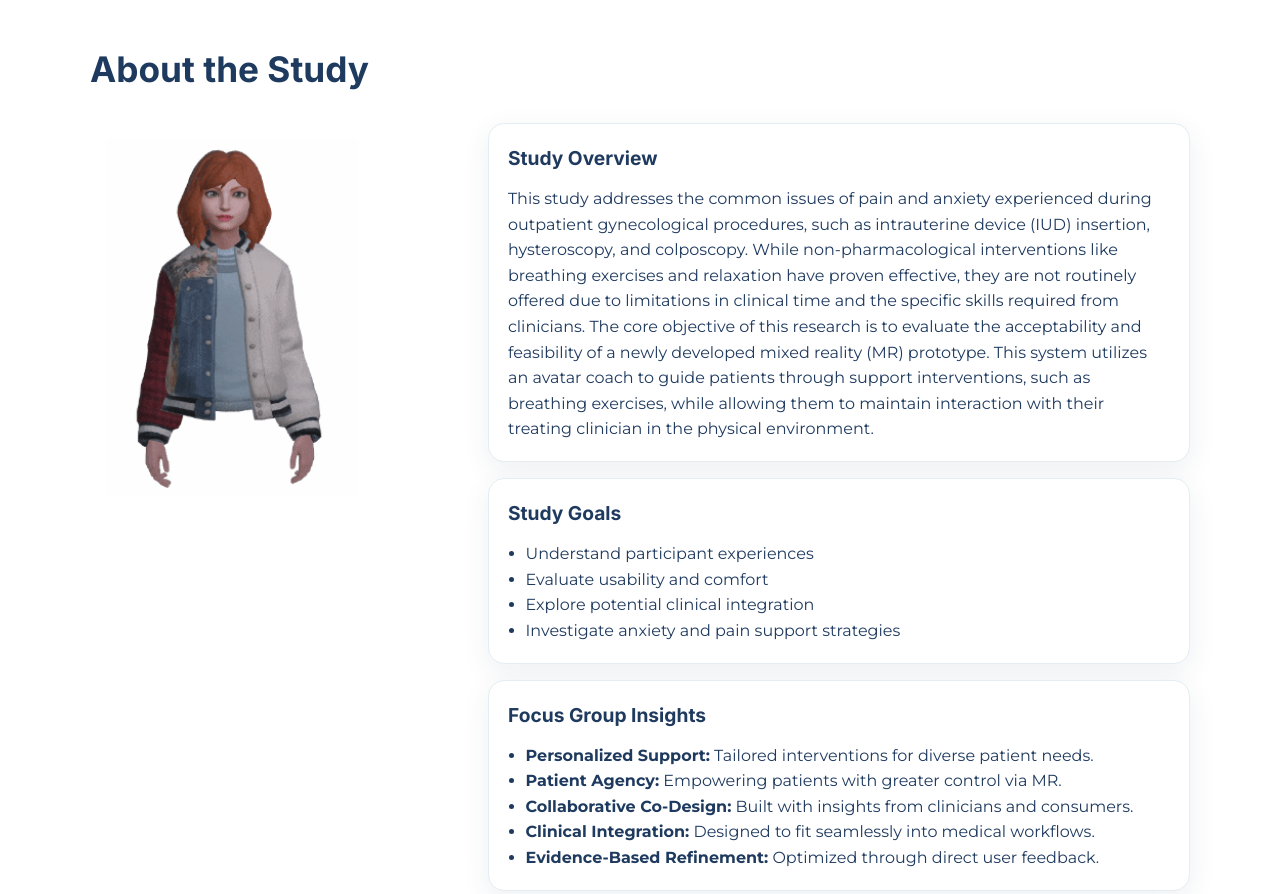
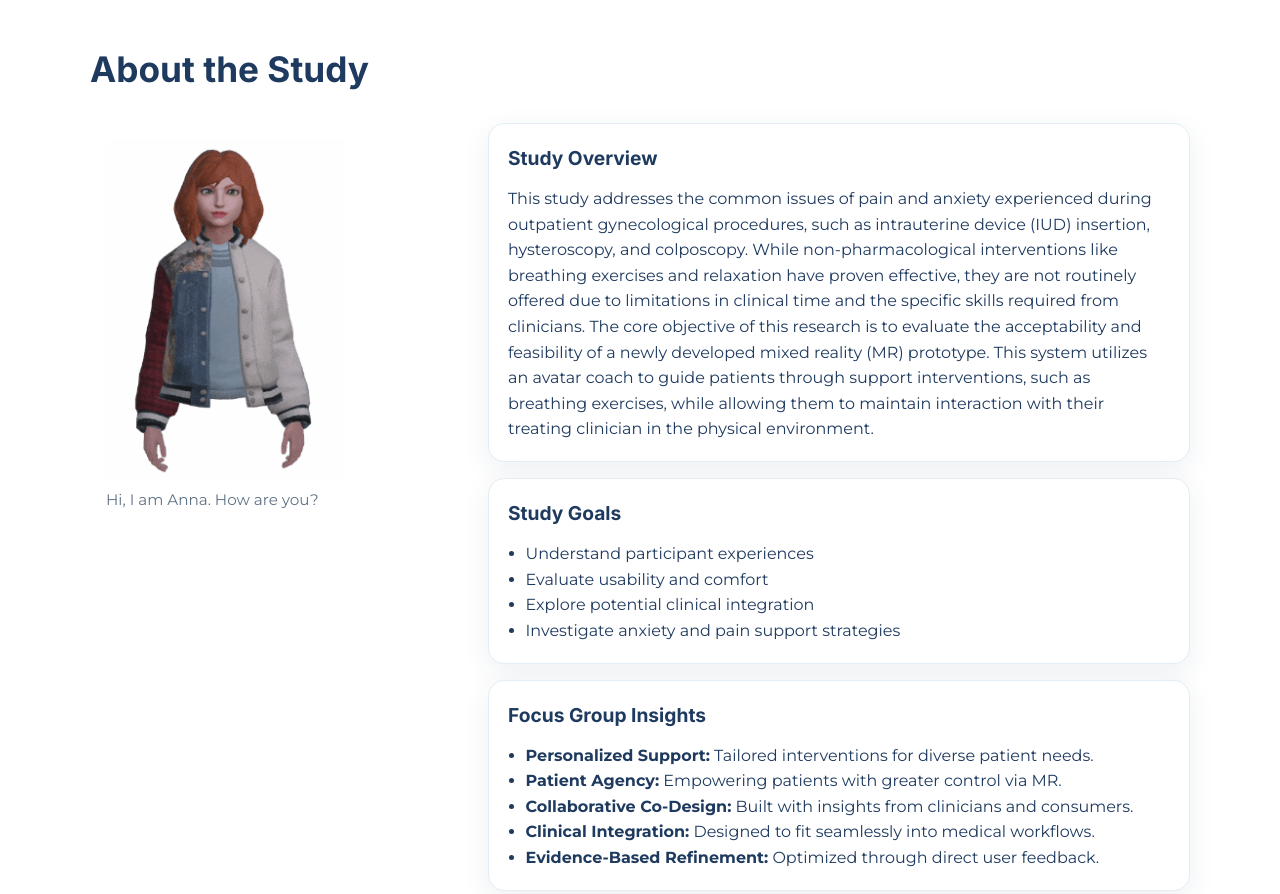
Before and after one commit to MagicDogGuo/GyneMiRAWeb, a website built with Vite: page index.html in a window 1280 px wide. Shown: the part 1500-2394 px from the top of the page. Built offline with nearby package versions, Linux system fonts and the light colour scheme.

Commit message:
Add Anna's caption to the about section in content.json; update main.js to display the caption and enhance layout in CSS for better visual presentation.

```diff
--- a/src/content.json
+++ b/src/content.json
@@ -26,6 +26,7 @@
   },
   "about": {
     "title": "About the Study",
+    "annaCaption": "Hi, I am Anna. How are you?",
     "overviewTitle": "Study Overview",
     "overviewText": "This study addresses the common issues of pain and anxiety experienced during outpatient gynecological procedures, such as intrauterine device (IUD) insertion, hysteroscopy, and colposcopy. While non-pharmacological interventions like breathing exercises and relaxation have proven effective, they are not routinely offered due to limitations in clinical time and the specific skills required from clinicians. The core objective of this research is to evaluate the acceptability and feasibility of a newly developed mixed reality (MR) prototype. This system utilizes an avatar coach to guide patients through support interventions, such as breathing exercises, while allowing them to maintain interaction with their treating clinician in the physical environment.",
     "goalsTitle": "Study Goals",
--- a/src/main.js
+++ b/src/main.js
@@ -183,6 +183,7 @@ document.querySelector('#app').innerHTML = `
         <div class="about-layout">
           <aside class="anna-visual">
             <img src="${annaGifPath}" alt="Anna virtual character demonstration" loading="lazy" />
+            <p class="anna-caption">${content.about.annaCaption}</p>
           </aside>
           <div class="about-content">
             <article class="card">
--- a/src/style.css
+++ b/src/style.css
@@ -247,15 +247,22 @@ h3 {
   padding: 1rem;
   overflow: visible;
   display: flex;
+  flex-direction: column;
+  gap: 0.6rem;
   align-items: flex-start;
 }
 
 .anna-visual img {
-  width: 72%;
-  max-width: 72%;
+  width: min(72%, 240px);
+  max-width: 100%;
   height: auto;
   object-fit: contain;
   display: block;
+}
+
+.anna-caption {
+  color: var(--muted);
+  font-size: 0.95rem;
 }
 
 .card,
```
